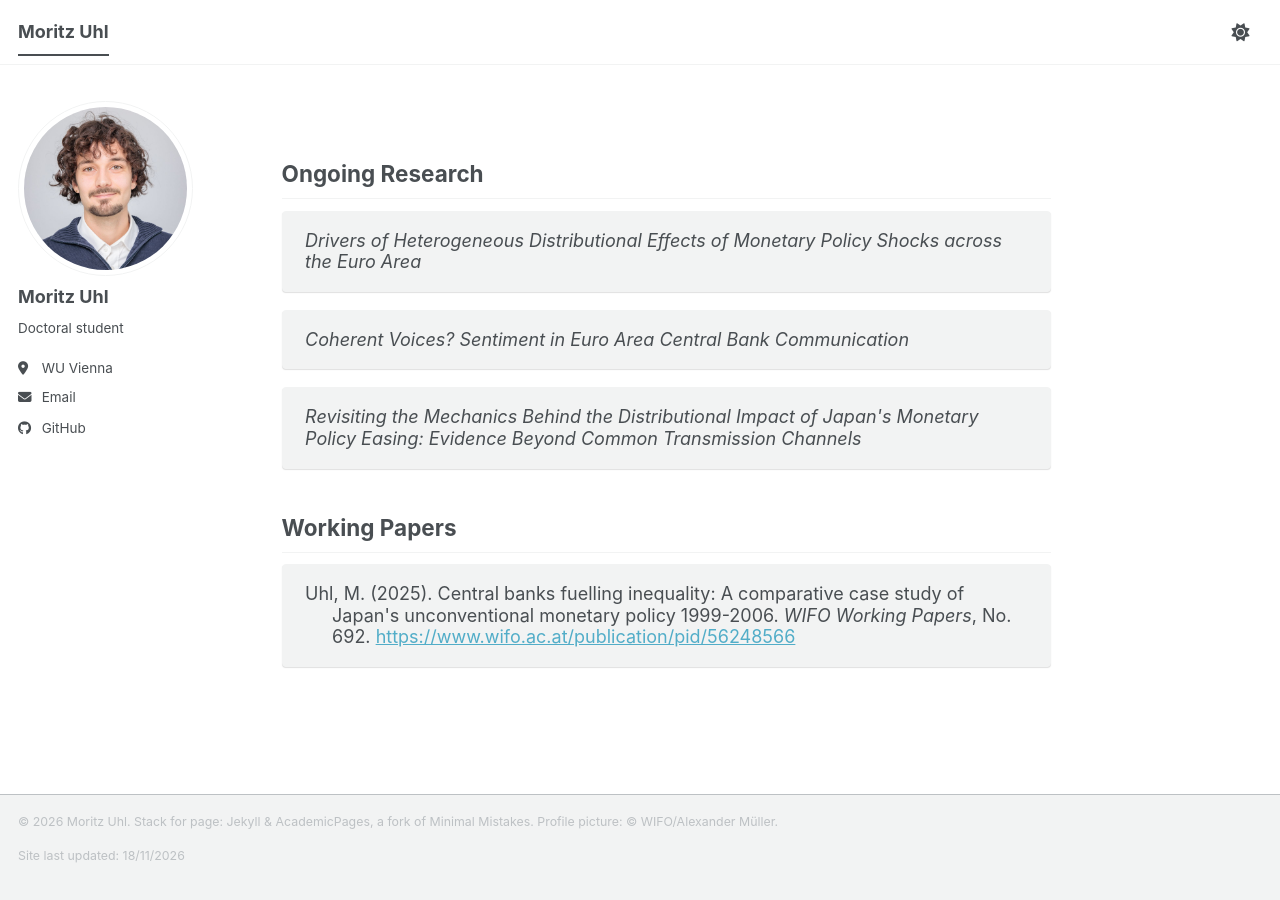
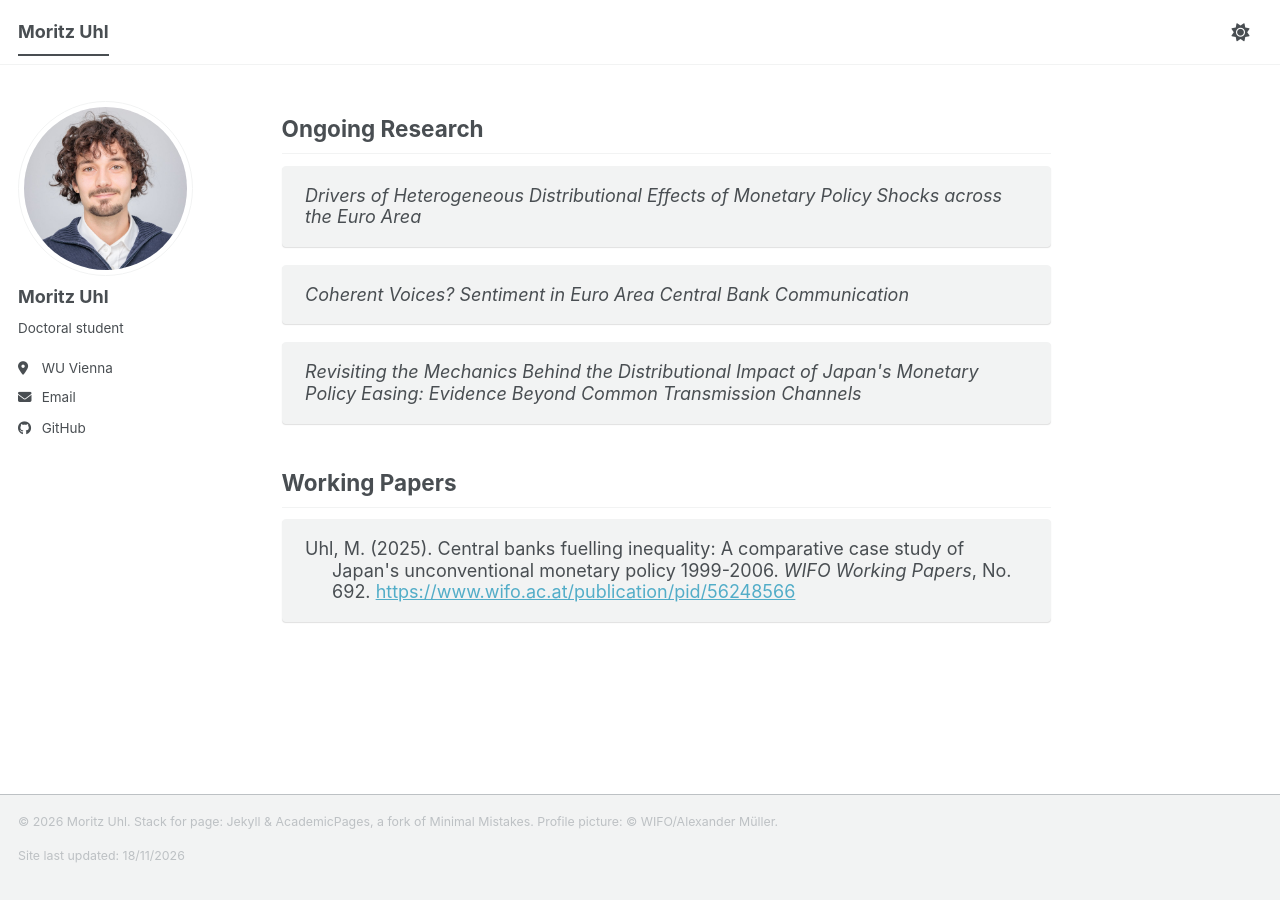
Before and after one commit to moritzuhl/moritzuhl.github.io, a Jekyll site: the page built from _pages/about.md, in a window 1280 px wide. Built offline with Jekyll 4.4.1, drawn with Linux system fonts in a browser that asks for light colours; a script bundle is joined from its source files by our own code; library files that are not in the unit come from our copies.

Commit message:
Removed top margin from untitled pages

```diff
--- a/_layouts/single.html
+++ b/_layouts/single.html
@@ -17,7 +17,7 @@ layout: default
 <div id="main" role="main">
   {% include sidebar.html %}
 
-  <article class="page" itemscope itemtype="http://schema.org/CreativeWork">
+  <article class="page{% if page.title == nil or page.title == "" %} page--untitled{% endif %}" itemscope itemtype="http://schema.org/CreativeWork">
     {% if page.title %}<meta itemprop="headline" content="{{ page.title | markdownify | strip_html | strip_newlines | escape_once }}">{% endif %}
     {% if page.excerpt %}<meta itemprop="description" content="{{ page.excerpt | markdownify | strip_html | strip_newlines | escape_once }}">{% endif %}
     {% if page.date %}<meta itemprop="datePublished" content="{{ page.date | date: "%B %d, %Y" }}">{% endif %}
--- a/assets/css/main.scss
+++ b/assets/css/main.scss
@@ -95,3 +95,9 @@
 .tight-lines {
   line-height: 1.2;
 }
+
+/* Remove margin from the first h2 heading in untitled pages */
+
+.page.page--untitled .page__content > h2:first-child {
+  margin-top: 0;
+}
```
